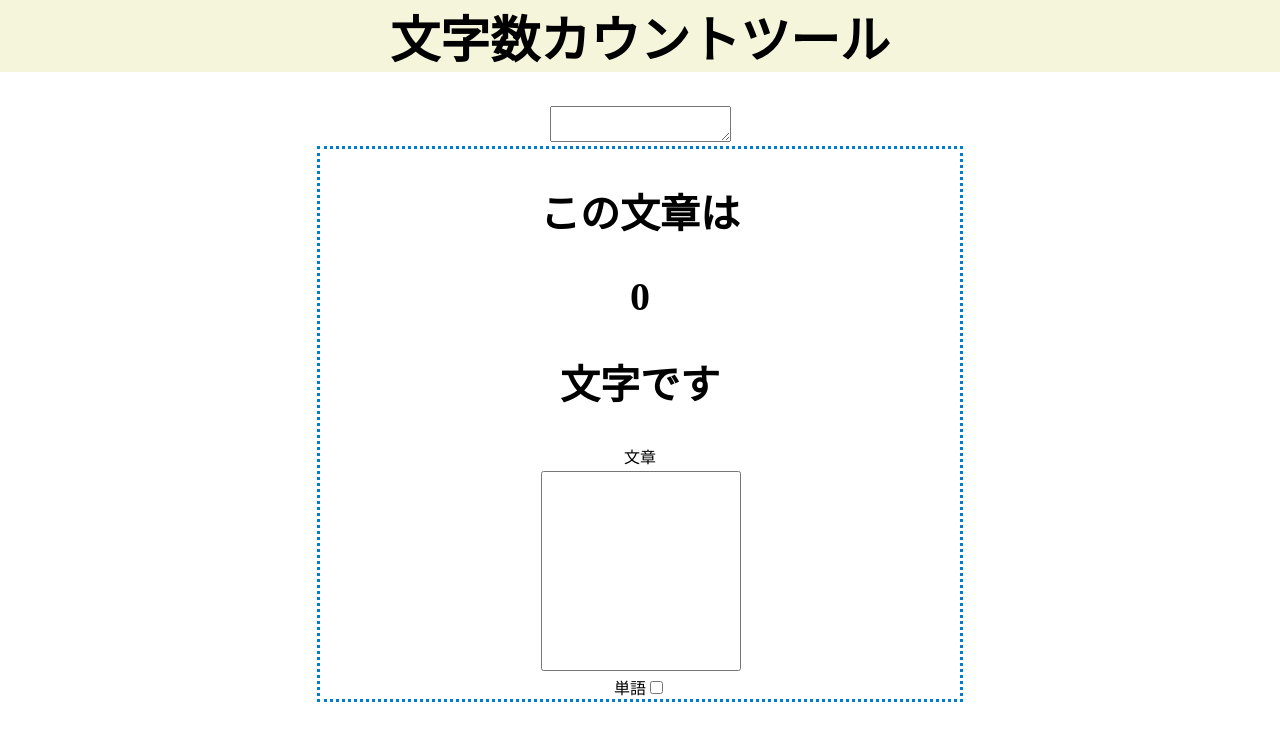
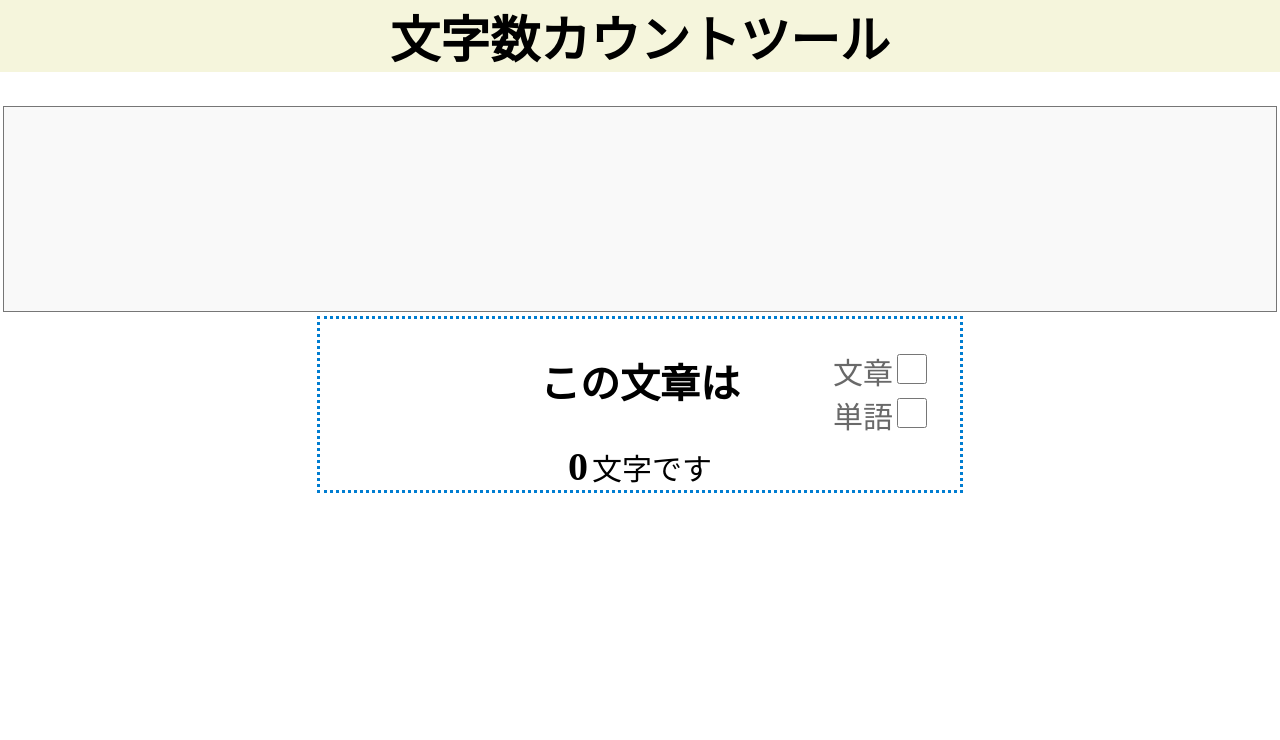
Before and after one commit to 1112sei/1112sei.github.io, a plain HTML site: page index.html in a window 1280 px wide. Drawn offline with Linux system fonts and the light colour scheme.

Commit message:
Update 文字数カウントツール.css

```diff
--- a/文字数カウントツール.css
+++ b/文字数カウントツール.css
@@ -3,6 +3,7 @@
     font-size: 50px;
     font-family: '游明朝';
     animation: fadeIn 0.7s ease 0s 1 normal;
+    user-select: none;
 }
 
 @keyframes fadeIn {
@@ -23,9 +24,10 @@ body {
 
 h1 {
     margin-top: 0px;
+    user-select: none;
 }
 
-#text {
+#textarea {
     width: 99%;
     height: 200px;
     resize: none;
@@ -34,20 +36,22 @@ h1 {
     transition: 0.5s;
 }
 
-#text:hover {
+#textarea:hover {
     background-color: #ffffff;
     transition: 0.5s;
 }
 
 #output {
     display: inline;
+    user-select: auto;
 }
 
 h2 {
     font-size: 40px;
+    user-select: none;
 }
 
-.mojidesu {
+#end {
     font-size: 30px;
     font-weight: normal;
     display: inline;
@@ -56,7 +60,31 @@ h2 {
 .output {
     width: 50%;
     margin: 0 auto;
+    position: relative;
     animation: colorChange 5s infinite linear alternate;
+}
+
+.select {
+    position: absolute;
+    top: 30px;
+    right: 30px;
+}
+
+.select label {
+    font-size: 30px;
+    cursor: pointer;
+    color: dimgray;
+    user-select: none;
+}
+
+.select label:hover {
+    color: black;
+}
+
+.select input {
+    width: 30px;
+    height: 30px;
+    cursor: pointer;
 }
 
 @keyframes colorChange {
```
